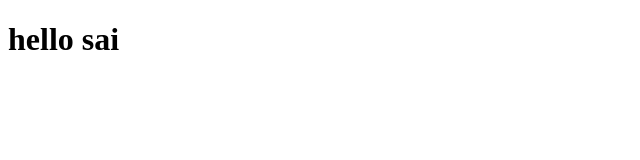
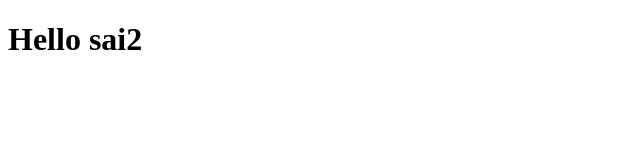
Before and after one commit to pamusai04/sai, a plain HTML site: page index2.html in a window 1280 px wide. Shown: the whole page, without its empty margins (0-640 px from the left). Drawn offline with Linux system fonts and the light colour scheme.

Commit message:
first commit

```diff
--- a/index.html
+++ b/index2.html
@@ -6,6 +6,7 @@
     <title>Document</title>
 </head>
 <body>
-    <h1>hello sai</h1>
+    <h1>Hello sai2</h1>
+
 </body>
 </html>
```
Also changed, not shown: FirstCode.txt (added).
